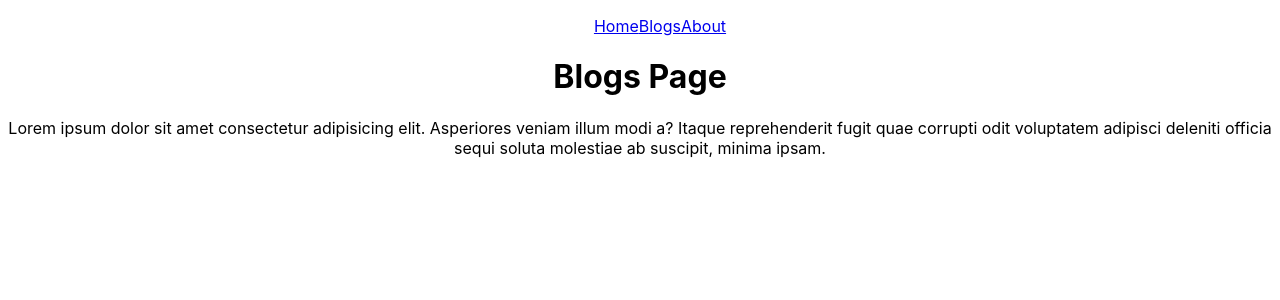
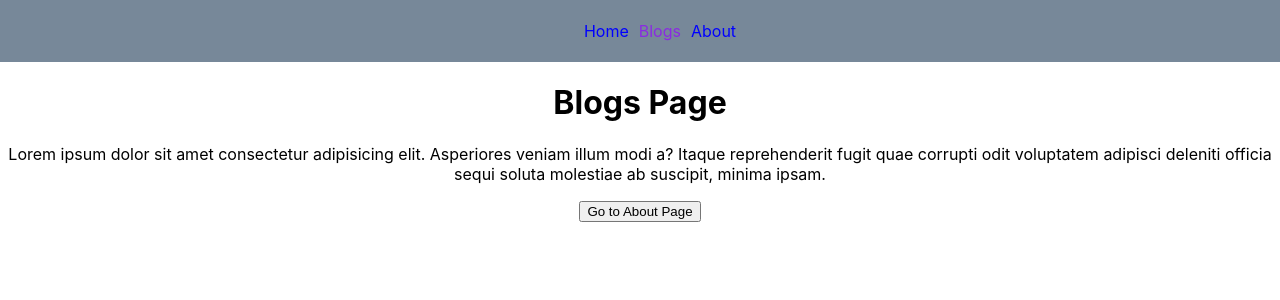
Before and after one commit to webfaisalbd/react-basics2-ai, a React (Create React App) app: page /blog in a window 1280 px wide. Shown: the top 300 px of the page. Built offline with nearby package versions, Linux system fonts and the light colour scheme.

Commit message:
use navigate added

```diff
--- a/src/App.css
+++ b/src/App.css
@@ -2,36 +2,30 @@
   text-align: center;
 }
 
-.App-logo {
-  height: 40vmin;
-  pointer-events: none;
+.navBanner {
+  background: lightslategray;
+  padding: 5px;
 }
 
-@media (prefers-reduced-motion: no-preference) {
-  .App-logo {
-    animation: App-logo-spin infinite 20s linear;
-  }
+.navLink {
+  color: blue;
+  margin: 5px;
+  text-decoration: none;
 }
 
-.App-header {
-  background-color: #282c34;
-  min-height: 100vh;
-  display: flex;
-  flex-direction: column;
-  align-items: center;
-  justify-content: center;
-  font-size: calc(10px + 2vmin);
-  color: white;
+.navLink:hover {
+  color: goldenrod;
 }
 
-.App-link {
-  color: #61dafb;
+.navBanner .active {
+  color: blueviolet;
 }
 
 @keyframes App-logo-spin {
   from {
     transform: rotate(0deg);
   }
+
   to {
     transform: rotate(360deg);
   }
--- a/src/Components/NavBar.js
+++ b/src/Components/NavBar.js
@@ -1,16 +1,17 @@
 import React from 'react'
+import { NavLink } from 'react-router-dom'
 
 const NavBar = () => {
     return (
-        <>
+        <div className='navBanner'>
             <nav>
                 <ul>
-                    <a href="/">Home</a>
-                    <a href="/blog">Blogs</a>
-                    <a href="/about">About</a>
+                    <NavLink to="/" className='navLink'>Home</NavLink>
+                    <NavLink to="/blog" className='navLink'>Blogs</NavLink>
+                    <NavLink to="/about" className='navLink'>About</NavLink>
                 </ul>
             </nav>
-        </>
+        </div>
     )
 }
 
--- a/src/Pages/About.js
+++ b/src/Pages/About.js
@@ -1,6 +1,7 @@
 import React from 'react'
 
 const About = () => {
+
   return (
     <>
         <h1>About Page</h1>
--- a/src/Pages/Blogs.js
+++ b/src/Pages/Blogs.js
@@ -1,10 +1,15 @@
 import React from 'react'
+import { useNavigate } from 'react-router-dom';
 
 const Blogs = () => {
+  const myNavigate = useNavigate();
   return (
     <>
         <h1>Blogs Page</h1>
         <p>Lorem ipsum dolor sit amet consectetur adipisicing elit. Asperiores veniam illum modi a? Itaque reprehenderit fugit quae corrupti odit voluptatem adipisci deleniti officia sequi soluta molestiae ab suscipit, minima ipsam.</p>
+        <button onClick={()=> {
+          myNavigate('/about');
+        }}>Go to About Page</button>
     </>
   )
 }
--- a/src/Pages/Home.js
+++ b/src/Pages/Home.js
@@ -4,7 +4,7 @@ const Home = () => {
   return (
     <>
         <h1>Home Page</h1>
-        <h5>Lorem ipsum dolor sit amet consectetur adipisicing elit. Beatae cupiditate ab ipsam alias? Ab vel quidem tenetur, adipisci quo earum eligendi, consequatur voluptatibus nemo totam porro. Ipsum obcaecati sunt ex.</h5>
+        <p>Lorem ipsum dolor sit amet consectetur adipisicing elit. Beatae cupiditate ab ipsam alias? Ab vel quidem tenetur, adipisci quo earum eligendi, consequatur voluptatibus nemo totam porro. Ipsum obcaecati sunt ex.</p>
     </>
   )
 }
```
Also changed, not shown: src/index.css (line endings or trailing spaces).
